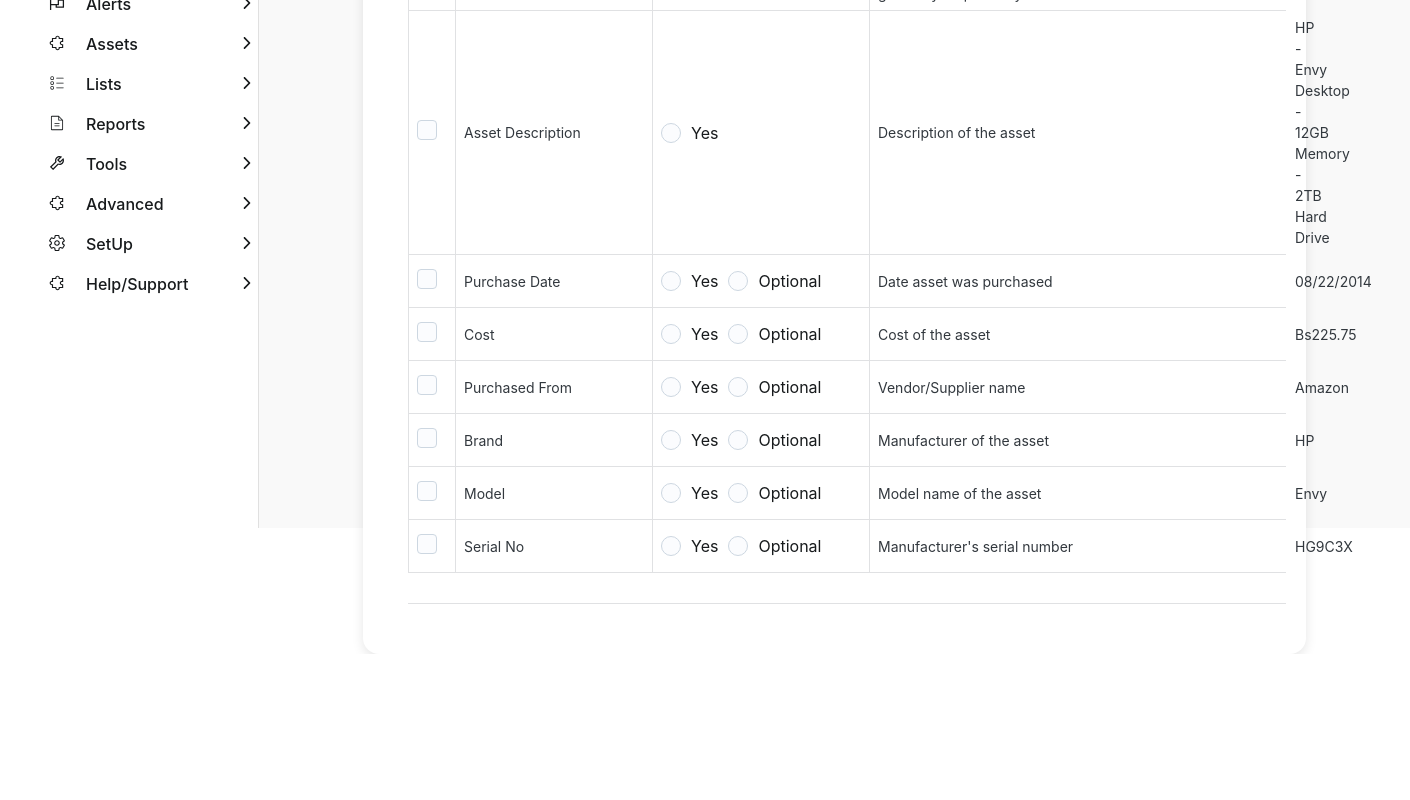
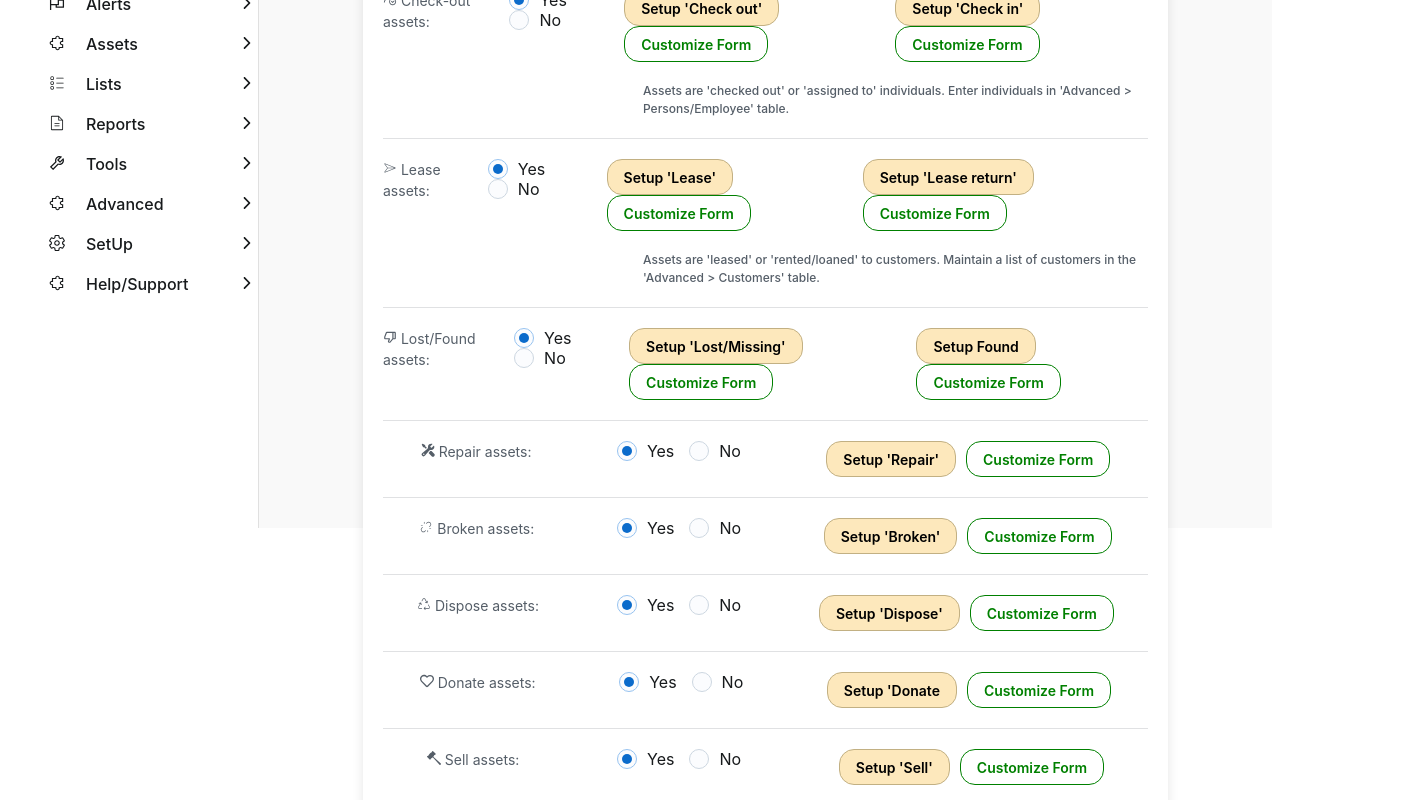
Before and after one commit to nagarajkhairate/PradeepITassetmanagement, a React app: page /assets/addanasset in a window 1280 px wide. Shown: the part 280-1080 px from the top of the page, 1410 px wide, since content can reach past the window. Before the commit the page ends 934 px from the top, so only its background shows below. Built offline with nearby package versions, Linux system fonts and the light colour scheme.

Commit message:
made changes into eventOption page

```diff
--- a/src/App.tsx
+++ b/src/App.tsx
@@ -10,7 +10,8 @@ import { Box } from '@mui/joy'
 import ListOfAssets from './pages/Assets/ListOfAssets'
 import EventOption from './pages/Setup/EventOption'
 import TableOption from './pages/Setup/TableOption'
-
+import EditAssets from './pages/Assets/EditAssets'
+import EditAssetDetails from './components/AssetSections/EditAsset/EditAssetDetails'
 const App = () => {
 
   return (
@@ -29,13 +30,15 @@ const App = () => {
 
         {/* <Routes> */}
         {/* <Route path="/" element={<MainLayout />}>
-    //       <Route index element={<Dashboard/>}></Route>
-    //       <Route path='addanasset' element={<AddAnAsset/>}></Route>
-    //     </Route>
-    //   </Routes> */}
+          <Route index element={<Dashboard/>}></Route>
+          <Route path='addanasset' element={<AddAnAsset/>}></Route>
+        </Route>
+      </Routes> */}
      <MainLayout/>
-    {/* <EventOption/> */}
-    <TableOption/>
+      {/* <EditAssets/> */}
+    <EventOption/>
+
+    {/* <TableOption/> */}
      {/* <AddAnAsset/> */}
     </Box>
 
--- a/src/Redux/Features/assetSlice.ts
+++ b/src/Redux/Features/assetSlice.ts
@@ -7,6 +7,7 @@ interface Assets{
   error:string|null;
   selectedAsset:any|null;
 }
+
 const data={
   "assetInfo":{
   // "discription":"HP Pavillion 14-ek 1074TU Intel core i5 13th gen(14inch, 16GB, 512GB
@@ -116,13 +117,11 @@ export const fetch_Assets = createAsyncThunk('assets/fetch_Assets', async()=>{
       //  const resData = loadFunc( action.payload);
       // state = {...state, dataFromApi: action.payload}
 
-
       axios.post('https://jsonplaceholder.typicode.com/users', action.payload).then((datares:any)=>{
         console.log("data", JSON.stringify(datares));
         state = {...state, data: datares}
        }).catch((err)=>{
         console.log("err: ", err)});
-
     },
     updateAsset:(state,action)=>{
       axios.put('https://jsonplaceholder.typicode.com/users', action.payload).then((datares:any)=>{
--- a/src/pages/Setup/EventOption.tsx
+++ b/src/pages/Setup/EventOption.tsx
@@ -10,14 +10,53 @@ import { PiRecycleLight } from "react-icons/pi";
 import { FaRegHeart } from "react-icons/fa";
 import { ImHammer2 } from "react-icons/im";
 
-const CompanyInformation: React.FC = () => {
+
   interface CustomButtonBoxProps {
     setupCheckoutText: string;
     customizeFormText: string;
   }
 
-  const AssetRadioGroup = () => (
-    <RadioGroup defaultValue="outlined">
+  type VisibilityState = {
+    checkoutButtons: boolean;
+    leaseButtons: boolean;
+    lostFoundButtons: boolean;
+    repairButtons:boolean;
+    brokenButtons:boolean;
+    disposeButtons:boolean;
+    donateButtons:boolean;
+    sellButtons:boolean;
+  };
+
+  interface AssetRadioGroupProps {
+    onChange: (show: boolean) => void;
+    value: string;
+
+  }
+
+  const EventOption: React.FC = () => {
+    // Use the VisibilityState type for the state variable
+    const [visibility, setVisibility] = useState<VisibilityState>({
+      checkoutButtons: true,
+      leaseButtons: true,
+      lostFoundButtons: true,
+      repairButtons:true,
+    brokenButtons:true,
+    disposeButtons:true,
+    donateButtons:true,
+    sellButtons:true,
+    });
+
+    // Update the function signature to include types
+    const handleVisibilityChange = (section: keyof VisibilityState, show: boolean) => {
+      setVisibility(prevState => ({
+        ...prevState,
+        [section]: show,
+      }));
+    };
+
+  const AssetRadioGroup: React.FC<AssetRadioGroupProps> = ({onChange,value}) => (
+    <RadioGroup defaultValue="outlined" onChange={(event: React.ChangeEvent<HTMLInputElement>) => onChange(event.target.value === 'Yes')}     value={value}
+    >
       <Box>
         <Radio value="Yes" label="Yes" variant="outlined" sx={{ mr: "15px" }} />
         <Radio value="No" label="No" variant="outlined" />
@@ -27,10 +66,13 @@ const CompanyInformation: React.FC = () => {
 
   const CustomButtonBox: React.FC<CustomButtonBoxProps> = (
     {setupCheckoutText,
-    customizeFormText,}
+    customizeFormText,
+  }
   ) => {
     return (
       <Box>
+        <a href="_blank">
+
         <Button
           sx={{
             mr: "10px",
@@ -42,9 +84,13 @@ const CompanyInformation: React.FC = () => {
               background: "#FADFB4",
             },
           }}
+
           >
             {setupCheckoutText}
         </Button>
+          </a>
+          <a href="_blank">
+
         <Button
           sx={{
             background: "#ffffff",
@@ -56,9 +102,11 @@ const CompanyInformation: React.FC = () => {
               background: "green",
             },
           }}
+
           >
             {customizeFormText}
         </Button>
+          </a>
       </Box>
     );
   };
@@ -108,8 +156,10 @@ const CompanyInformation: React.FC = () => {
                   <LiaUserCheckSolid /> Check-out assets:
                 </Typography>
               </Box>
-              <AssetRadioGroup />
-
+              <AssetRadioGroup onChange={(show) => handleVisibilityChange('checkoutButtons', show)}   value={visibility.checkoutButtons ? "Yes" : "No"} // Determine the value based on the state
+ />
+              {visibility.checkoutButtons && (
+                <>
                 <CustomButtonBox
                 setupCheckoutText="Setup 'Check out'"
                 customizeFormText="Customize Form"
@@ -118,6 +168,8 @@ const CompanyInformation: React.FC = () => {
               setupCheckoutText="Setup 'Check in'"
               customizeFormText="Customize Form"
  />
+              </>
+              )}
             </Box>
 
             <Box sx={{ ml: {md:"260px",xs:"none"}, paddingBottom: "20px" }}>
@@ -141,7 +193,10 @@ const CompanyInformation: React.FC = () => {
                   <CiPaperplane /> Lease assets:
                 </Typography>
               </Box>
-              <AssetRadioGroup />
+              <AssetRadioGroup onChange={(show) => handleVisibilityChange('leaseButtons', show)}    value={visibility.leaseButtons ? "Yes" : "No"} // Determine the value based on the state
+/>
+              {visibility.leaseButtons && (
+                <>
               <CustomButtonBox
                 setupCheckoutText="Setup 'Lease'"
                 customizeFormText="Customize Form"
@@ -150,6 +205,8 @@ const CompanyInformation: React.FC = () => {
                 setupCheckoutText="Setup 'Lease return'"
                 customizeFormText="Customize Form"
                 />
+                </>
+              )}
             </Box>
             <Box sx={{ ml: {md:"260px",xs:"none"}, paddingBottom: "20px" }}>
               <Typography  level="body-xs">
@@ -173,7 +230,9 @@ const CompanyInformation: React.FC = () => {
                   < BiDislike/> Lost/Found assets:
                 </Typography>
               </Box>
-              <AssetRadioGroup />
+              <AssetRadioGroup onChange={(show) => handleVisibilityChange('lostFoundButtons', show)}    value={visibility.lostFoundButtons ? "Yes" : "No"}/>
+              {visibility.lostFoundButtons && (
+                <>
               <CustomButtonBox
                 setupCheckoutText="Setup 'Lost/Missing'"
                 customizeFormText="Customize Form"
@@ -182,6 +241,8 @@ const CompanyInformation: React.FC = () => {
               setupCheckoutText="Setup Found"
               customizeFormText="Customize Form"
               />
+              </>
+              )}
             </Box>
 
             <Divider></Divider>
@@ -201,21 +262,14 @@ const CompanyInformation: React.FC = () => {
                   <HiMiniWrenchScrewdriver /> Repair assets:
                 </Typography>
               </Box>
-              <RadioGroup defaultValue="outlined">
-                <Box>
-                  <Radio
-                    value="Yes"
-                    label="Yes"
-                    variant="outlined"
-                    sx={{ mr: "15px" }}
-                  />
-                  <Radio value="No" label="No" variant="outlined" />
-                </Box>
-              </RadioGroup>
+              <AssetRadioGroup onChange={(show) => handleVisibilityChange('repairButtons', show)}    value={visibility.repairButtons ? "Yes" : "No"}/>
+              {visibility.repairButtons && (
+
               <CustomButtonBox
                 setupCheckoutText="Setup 'Repair'"
                 customizeFormText="Customize Form"
               />
+              )}
             </Box>
             <Divider></Divider>
             <Box
@@ -235,11 +289,13 @@ const CompanyInformation: React.FC = () => {
                   <PiLinkBreakLight /> Broken assets:
                 </Typography>
               </Box>
-              <AssetRadioGroup />
+              <AssetRadioGroup onChange={(show) => handleVisibilityChange('brokenButtons', show)}    value={visibility.brokenButtons ? "Yes" : "No"}/>
+              {visibility.brokenButtons && (
               <CustomButtonBox
                 setupCheckoutText="Setup 'Broken'"
                 customizeFormText="Customize Form"
               />
+              )}
             </Box>
 
             <Divider></Divider>
@@ -260,11 +316,13 @@ const CompanyInformation: React.FC = () => {
                   <PiRecycleLight /> Dispose assets:
                 </Typography>
               </Box>
-              <AssetRadioGroup />
+              <AssetRadioGroup onChange={(show) => handleVisibilityChange('disposeButtons', show)}    value={visibility.disposeButtons ? "Yes" : "No"}/>
+              {visibility.disposeButtons && (
               <CustomButtonBox
               setupCheckoutText="Setup 'Dispose'"
               customizeFormText="Customize Form"
               />
+              )}
             </Box>
 
             <Divider></Divider>
@@ -285,11 +343,13 @@ const CompanyInformation: React.FC = () => {
                   <FaRegHeart /> Donate assets:
                 </Typography>
               </Box>
-              <AssetRadioGroup />
+              <AssetRadioGroup onChange={(show) => handleVisibilityChange('donateButtons', show)}    value={visibility.donateButtons ? "Yes" : "No"}/>
+              {visibility.donateButtons && (
               <CustomButtonBox
                 setupCheckoutText="Setup 'Donate"
                 customizeFormText="Customize Form"
               />
+              )}
             </Box>
 
             <Divider></Divider>
@@ -310,11 +370,13 @@ const CompanyInformation: React.FC = () => {
                   <ImHammer2 /> Sell assets:
                 </Typography>
               </Box>
-              <AssetRadioGroup />
+              <AssetRadioGroup onChange={(show) => handleVisibilityChange('sellButtons', show)}    value={visibility.sellButtons ? "Yes" : "No"}/>
+              {visibility.sellButtons && (
               <CustomButtonBox
               setupCheckoutText="Setup 'Sell'"
               customizeFormText="Customize Form"
               />
+              )}
             </Box>
             <Divider></Divider>
             <Box
@@ -339,4 +401,4 @@ const CompanyInformation: React.FC = () => {
   );
 };
 
-export default CompanyInformation;
+export default EventOption;
```
Lines whose indentation alone changed are shown as unchanged.
